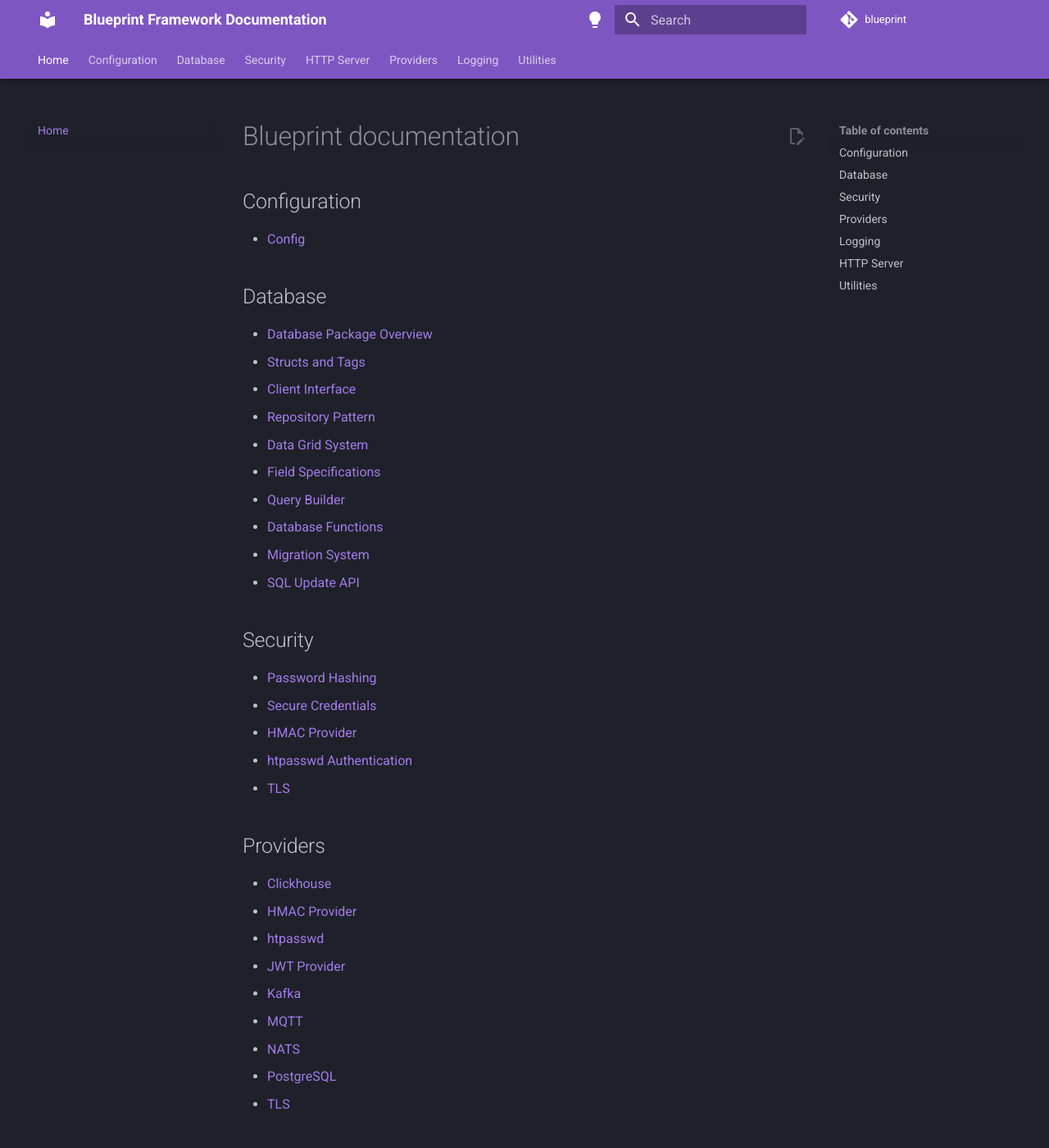
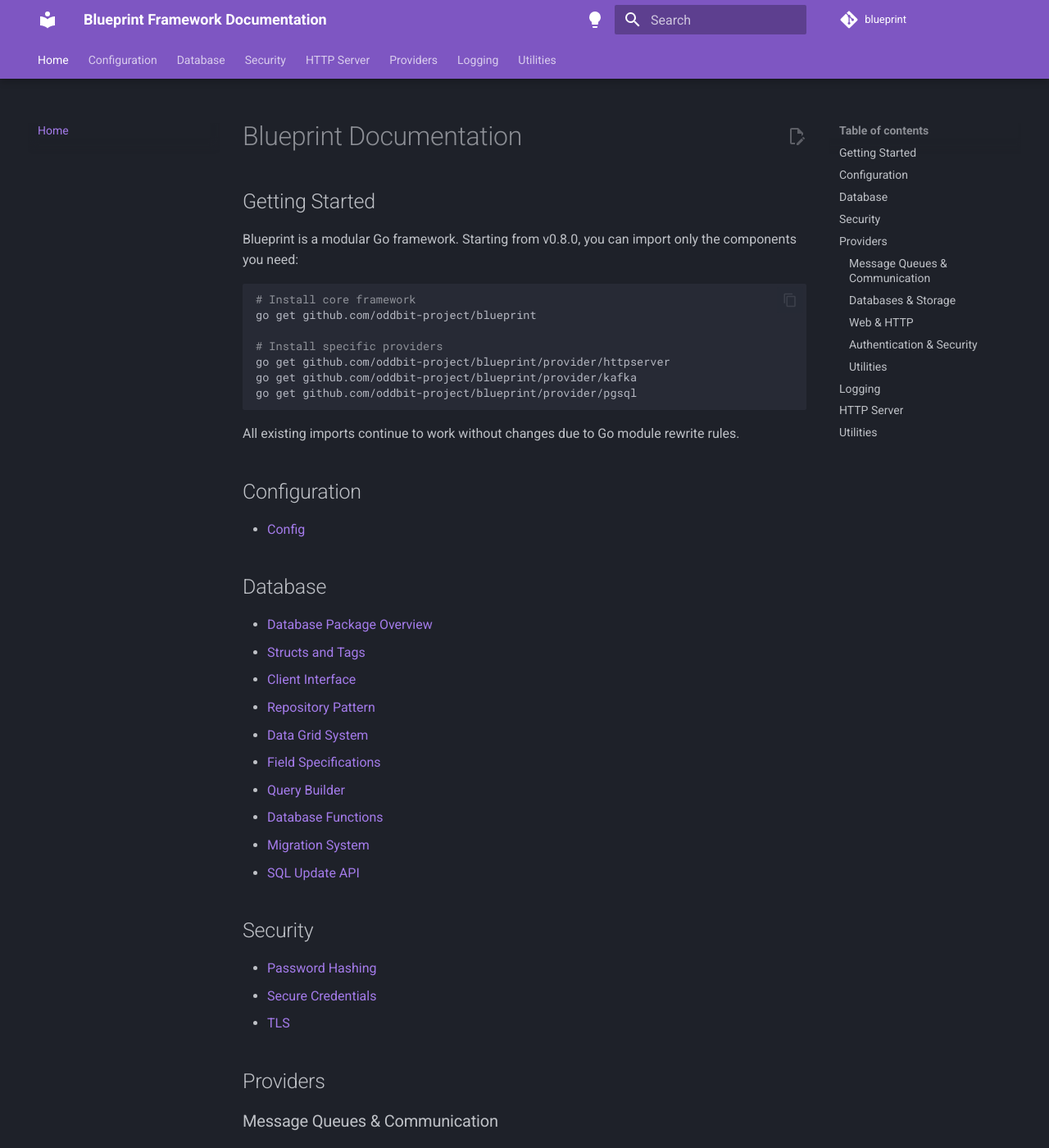
Before and after one commit to oddbit-project/blueprint, an MkDocs documentation site: the page built from docs/index.md, in a window 1280 px wide and 1400 px high. Shown: the whole window at 82% size. Built offline with MkDocs 1.6.1 and Material for MkDocs 9.7.7, drawn with Linux system fonts in a browser that asks for light colours; comment, search, counter and statistics services are not loaded; some of the changed text lies outside the part shown.

Commit message:
documentation update

````diff
--- a/docs/index.md
+++ b/docs/index.md
@@ -1,4 +1,20 @@
-# Blueprint documentation
+# Blueprint Documentation
+
+## Getting Started
+
+Blueprint is a modular Go framework. Starting from v0.8.0, you can import only the components you need:
+
+```bash
+# Install core framework
+go get github.com/oddbit-project/blueprint
+
+# Install specific providers
+go get github.com/oddbit-project/blueprint/provider/httpserver
+go get github.com/oddbit-project/blueprint/provider/kafka
+go get github.com/oddbit-project/blueprint/provider/pgsql
+```
+
+All existing imports continue to work without changes due to Go module rewrite rules.
 
 ## Configuration
 
@@ -21,21 +37,32 @@
 
 - [Password Hashing](crypt/password-hashing.md)
 - [Secure Credentials](crypt/secure-credentials.md)
-- [HMAC Provider](provider/hmacprovider.md)
-- [htpasswd Authentication](provider/htpasswd.md)
 - [TLS](provider/tls.md)
 
 ## Providers
 
-- [Clickhouse](provider/clickhouse.md)
+### Message Queues & Communication
+- [Kafka](provider/kafka.md)
+- [MQTT](provider/mqtt.md)
+- [NATS](provider/nats.md)
+
+### Databases & Storage
+- [ClickHouse](provider/clickhouse.md)
+- [etcd](provider/etcd.md)
+- [PostgreSQL](provider/pgsql.md)
+- [Redis](provider/redis.md) *(documentation pending)*
+- [S3 Storage](provider/s3.md)
+
+### Web & HTTP
+- [Metrics](provider/metrics.md) *(documentation pending)*
+
+### Authentication & Security
 - [HMAC Provider](provider/hmacprovider.md)
 - [htpasswd](provider/htpasswd.md)
 - [JWT Provider](provider/jwtprovider.md)
-- [Kafka](provider/kafka.md)
-- [MQTT](provider/mqtt.md)
-- [NATS](provider/nats.md)
-- [PostgreSQL](provider/pgsql.md)
-- [TLS](provider/tls.md)
+
+### Utilities
+- [SMTP](provider/smtp.md) *(documentation pending)*
 
 ## Logging
 
````
Also changed, not shown: CHANGELOG.md (+30 -0 lines), README.md (+130 -1 lines), 6 other files.
